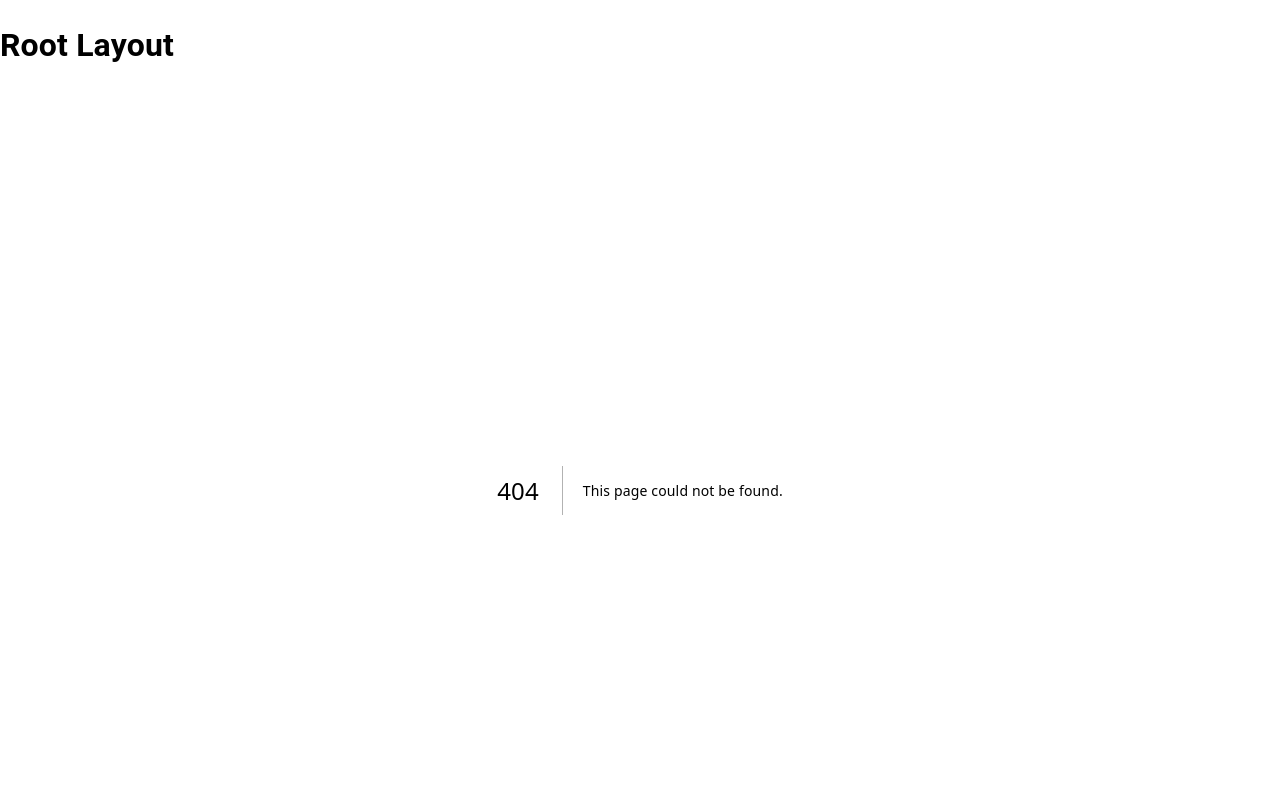
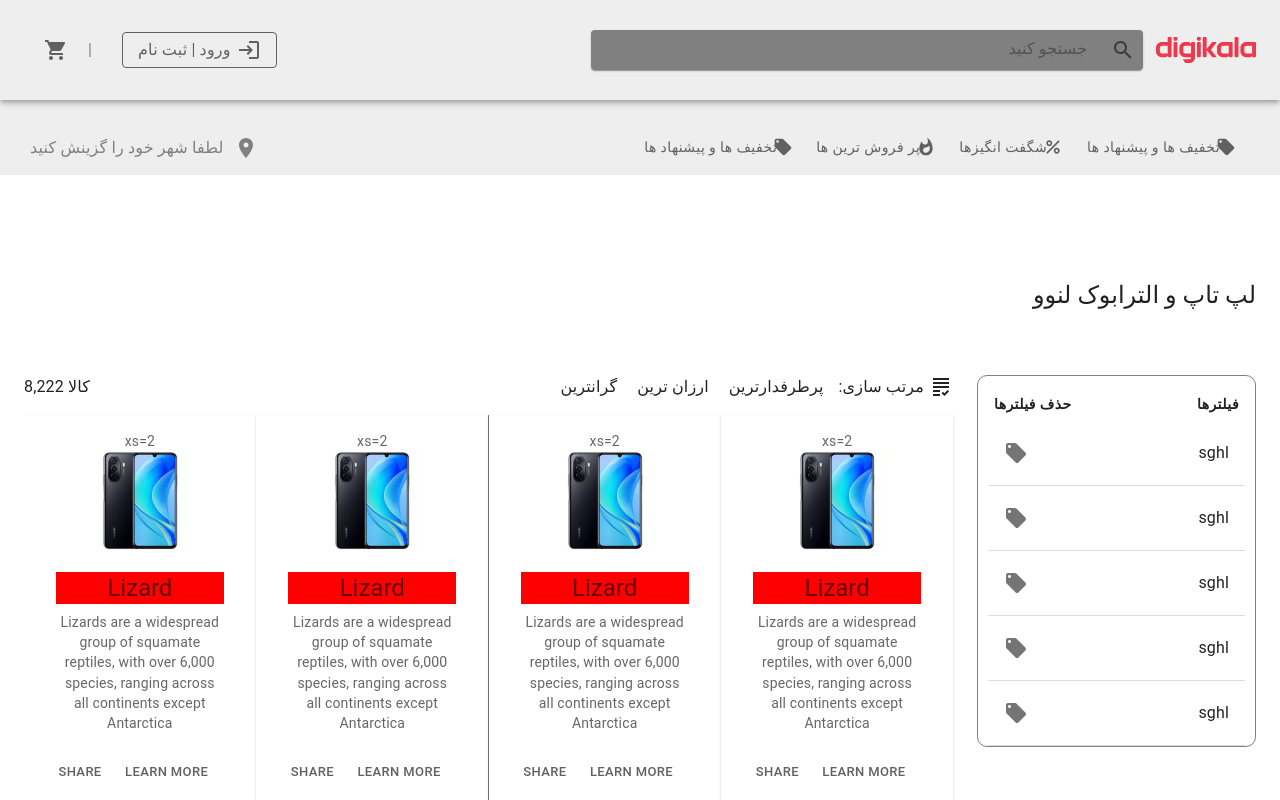
Before and after one commit to codewithmohen/m2commerce_front, a Next.js app: page /shop/search in a window 1280 px wide. Before the commit this address had no page. Shown: the top 800 px of the page. Built offline with nearby package versions, Linux system fonts and the light colour scheme.

Commit message:
new Changes

```diff
--- a/src/app/Header/PopMouseProductsList.tsx
+++ b/src/app/Header/PopMouseProductsList.tsx
@@ -74,7 +74,7 @@ interface VerticalTabsProps {
         <Tab label="Item Seven" {...a11yProps(6)} />
       </Tabs>
       <TabPanel value={value} index={0}>
-        <Link href='/products'>
+        <Link href='/shop/search'>
         Item One
         </Link>
 
--- a/src/app/Header/index.tsx
+++ b/src/app/Header/index.tsx
@@ -20,7 +20,7 @@ export default function HideAppBar() {
   const trigger = useScrollTrigger();
 
   return (
-    <Box sx={hideOnMobile}>
+    <Box sx={hideOnMobile} style={{marginTop:"95px"}}>
       <UpHeader />
       <Slide appear={false} direction="down" in={!trigger} >
         {/* <AppBar> */}
--- a/src/app/layout.tsx
+++ b/src/app/layout.tsx
@@ -4,7 +4,7 @@ import { store } from './store'
 import { Provider } from 'react-redux'
 import AppThemeProvider from './theme/AppThemeProvider'
 import { CssBaseline } from '@mui/material'
-import Header from './Header'
+
 
 const inter = Inter({ subsets: ['latin'] })
 
@@ -17,13 +17,12 @@ export default function RootLayout({
   return (
     <Provider store={store}>
       <AppThemeProvider>
-      <CssBaseline />
-      <html lang="en">
-
-        <body>
-          <h1>Root Layout</h1>
-          {children}</body>
-      </html>
+        <CssBaseline />
+        <html lang="en">
+          <body>
+              {children}
+          </body>
+        </html>
       </AppThemeProvider>
     </Provider>
   )
--- a/src/app/shop/layout.tsx
+++ b/src/app/shop/layout.tsx
@@ -1,5 +1,8 @@
 import type { Metadata } from 'next'
 import { Inter } from 'next/font/google'
+import Header from '../Header'
+import ContainFirstPage from '../ContainFirstPage';
+import Footer from '../Footer';
 
 export default function RootLayout({
   children,
@@ -8,8 +11,12 @@ export default function RootLayout({
 }) {
   return (
     <>
-      <h1>Shop Layout</h1>
+      {/* <Header />
       {children}
+      <h1>Shop Layout</h1> */}
+      <Header />
+      {children}
+
     </>
-  )
+  );
 }
--- /dev/null
+++ b/src/app/shop/search/components/CardProducts.tsx
@@ -0,0 +1,34 @@
+import { Button, Card, CardActions, CardContent, CardMedia, Typography } from '@mui/material';
+import React from 'react';
+import img from "/public/image/products/d3ab182de879fe3d2b5bde8d5ad9457db8c91a5d_1656428595.webp"
+import Image from 'next/image';
+const CardProducts = () => {
+    return (
+        // <Card sx={{ width: "100%"}}>
+        <>
+            <CardMedia
+                // sx={{ height: 140 }}
+                // image={img}
+                // title="green iguana"
+            />
+            <Image src={img} alt="Picture of the author" height={100} width={100}/>
+            <CardContent>
+                {/* <Box></Box> */}
+                <Typography gutterBottom variant="h5" component="div" sx={{ bgcolor:"red" }}>
+                    Lizard
+                </Typography>
+                <Typography variant="body2" color="text.secondary">
+                    Lizards are a widespread group of squamate reptiles, with over 6,000
+                    species, ranging across all continents except Antarctica
+                </Typography>
+            </CardContent>
+            <CardActions>
+                <Button size="small">Share</Button>
+                <Button size="small">Learn More</Button>
+            </CardActions>
+            </>
+        // </Card>
+    );
+};
+
+export default CardProducts;
--- /dev/null
+++ b/src/app/shop/search/components/SideProducts.tsx
@@ -0,0 +1,63 @@
+'use client'
+import { Box, Grid, List, ListItem, ListItemButton, ListItemIcon, ListItemText, Stack, Typography, Paper } from '@mui/material';
+import GradingIcon from '@mui/icons-material/Grading';
+import { styled } from '@mui/material/styles';
+import CardProducts from './CardProducts';
+
+const SideProducts = () => {
+
+    const Item = styled(Paper)(({ theme }) => ({
+        backgroundColor: theme.palette.mode === 'dark' ? '#1A2027' : '#fff',
+        ...theme.typography.body2,
+        padding: theme.spacing(2),
+        textAlign: 'center',
+        color: theme.palette.text.secondary,
+         height:"400px",
+        borderRadius:0,
+        // borderRight:'1px Solid white'
+    }));
+
+    return (
+      <Box sx={{ bgcolor: "grey", width: "100%", mr: 3 }}>
+        <Box sx={{bgcolor:"white" , display: "flex", justifyContent: "space-between",pb:2 }}>
+          <Box>
+            <Typography>کالا 8,222</Typography>
+          </Box>
+
+          <Box sx={{ display: "flex" }}>
+            <Typography sx={{ marginInline: "10px" }}>گرانترین</Typography>
+            <Typography sx={{ marginInline: "10px" }}>
+              ارزان ترین
+            </Typography>
+            <Typography sx={{ marginInline: "10px" }}>
+              پرطرفدارترین
+            </Typography>
+
+            <Typography sx={{ marginInline: "5px" }}>
+              :مرتب سازی
+            </Typography>
+            <GradingIcon />
+          </Box>
+        </Box>
+
+        <Box sx={{ flexGrow: 1}}>
+          <Grid
+            container
+            spacing={{ xs: 0.1, md: 0.1 }}
+            columns={{ xs: 4, sm: 8, md: 12, lg: 16 }}
+          >
+            {Array.from(Array(18)).map((_, index) => (
+              <Grid item xs={2} sm={4} md={4} key={index}>
+                <Item>
+                  xs=2
+                  <CardProducts />
+                </Item>
+              </Grid>
+            ))}
+          </Grid>
+        </Box>
+      </Box>
+    );
+};
+
+export default SideProducts;
--- /dev/null
+++ b/src/app/shop/search/page.tsx
@@ -0,0 +1,80 @@
+'use client'
+import { Box, Grid, List, ListItem, ListItemButton, ListItemIcon, ListItemText, Stack, Typography, Paper } from '@mui/material';
+import LocalOfferIcon from '@mui/icons-material/LocalOffer';
+import GradingIcon from '@mui/icons-material/Grading';
+import { styled } from '@mui/material/styles';
+import SideProducts from './components/SideProducts';
+
+const Search = () => {
+
+    return (
+        <>
+            <Typography sx={{ mt: '120px', textAlign: "end", mr: 3 }} variant='h5'>لپ تاپ و الترابوک لنوو</Typography>
+
+            <Box sx={{
+                display: 'flex',
+                mt: 8,
+                marginInline: 3,
+                // width: '100vw',
+                overflow: 'hidden',
+                // bgcolor: "red",
+                justifyContent: "space-between",
+            }}>
+
+               <SideProducts/>
+
+                <aside style={{ width: '370px' }}>
+                    <Box sx={{
+                        width: "100%",
+                        // flexBasis: '270px',
+                        // flexGrow: 0,
+                        // flexShrink: 0,
+                        // bgcolor: "blue",
+                        border: "1px solid grey",
+                        borderRadius: "10px",
+
+                        // overflowY: 'auto'
+                    }}>
+                        <Box>
+                            <Box sx={{ marginInline: 2, mt: 2, textAlign: "end", display: "flex", justifyContent: "space-between" }}>
+
+                                <Typography sx={{ textTransform: 'uppercase', fontWeight: 'bold' }}
+                                    variant='button' display='block' gutterBottom>
+                                    حذف فیلترها
+                                </Typography>
+
+                                <Typography sx={{ textTransform: 'uppercase', fontWeight: 'bold' }}
+                                    variant='button' display='block' gutterBottom>
+                                    فیلترها
+                                </Typography>
+                            </Box>
+                            {
+                                [...Array(5)].map((item, k) => {
+                                    return (
+                                        <nav key={k} aria-lable="Side list items">
+                                            <List sx={{ borderBottom: '1px solid #ddd', marginInline: '10px' }}>
+                                                <ListItem disablePadding>
+                                                    <ListItemButton sx={{ textAlign: "end" }}>
+                                                        <ListItemIcon><LocalOfferIcon /></ListItemIcon>
+                                                        <ListItemText>{item}sghl</ListItemText>
+                                                    </ListItemButton>
+                                                </ListItem>
+                                            </List>
+                                        </nav>
+                                    )
+                                })
+                            }
+                        </Box>
+
+                        <Box>
+
+                        </Box>
+                    </Box>
+                </aside>
+
+            </Box>
+        </>
+    );
+};
+
+export default Search;
```
Also changed, not shown: src/app/Header/NavBarList.tsx (+26 -9 lines), src/app/page.tsx (+7 -8 lines), src/app/shop/page.tsx (+15 -5 lines).
